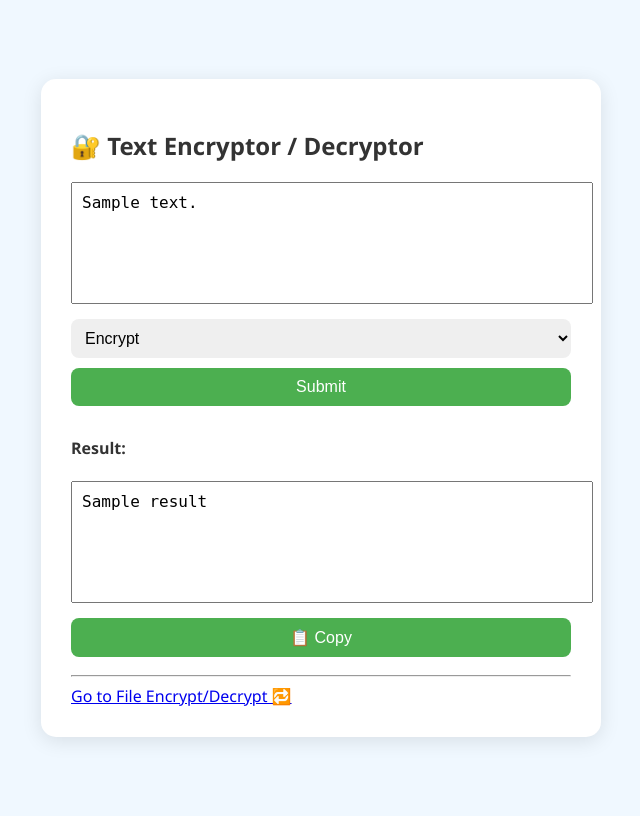
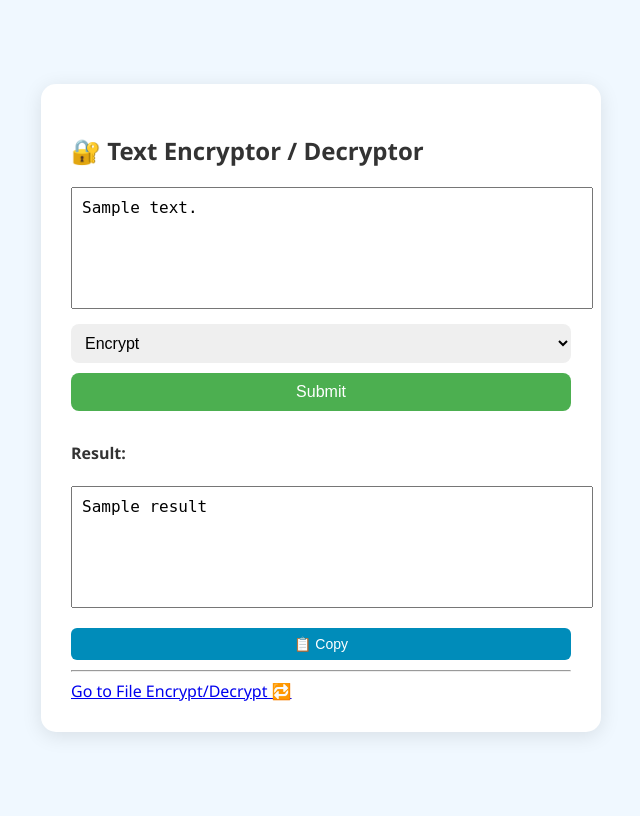
Before and after one commit to Tesco001/AES_Encryptor_App, a Flask app: template templates/index.html in a window 1280 px wide. Shown: the whole page, without its empty margins (319-959 px from the left). Run offline with Flask 3, Linux system fonts and the light colour scheme; the template is opened without the code that fills it: most values are stand-ins (such as "Sample title", 1, 10 or a date in 2020).

Commit message:
style.css

```diff
--- a/static/style.css
+++ b/static/style.css
@@ -44,3 +44,22 @@ button {
 button:hover {
   background-color: #45a049;
 }
+.result-box {
+  position: relative;
+}
+
+.copy-btn {
+  background-color: #008CBA;
+  color: white;
+  padding: 8px 12px;
+  font-size: 14px;
+  border: none;
+  border-radius: 6px;
+  cursor: pointer;
+  margin-top: 5px;
+  float: right;
+}
+
+.copy-btn:hover {
+  background-color: #0072a1;
+}
```
